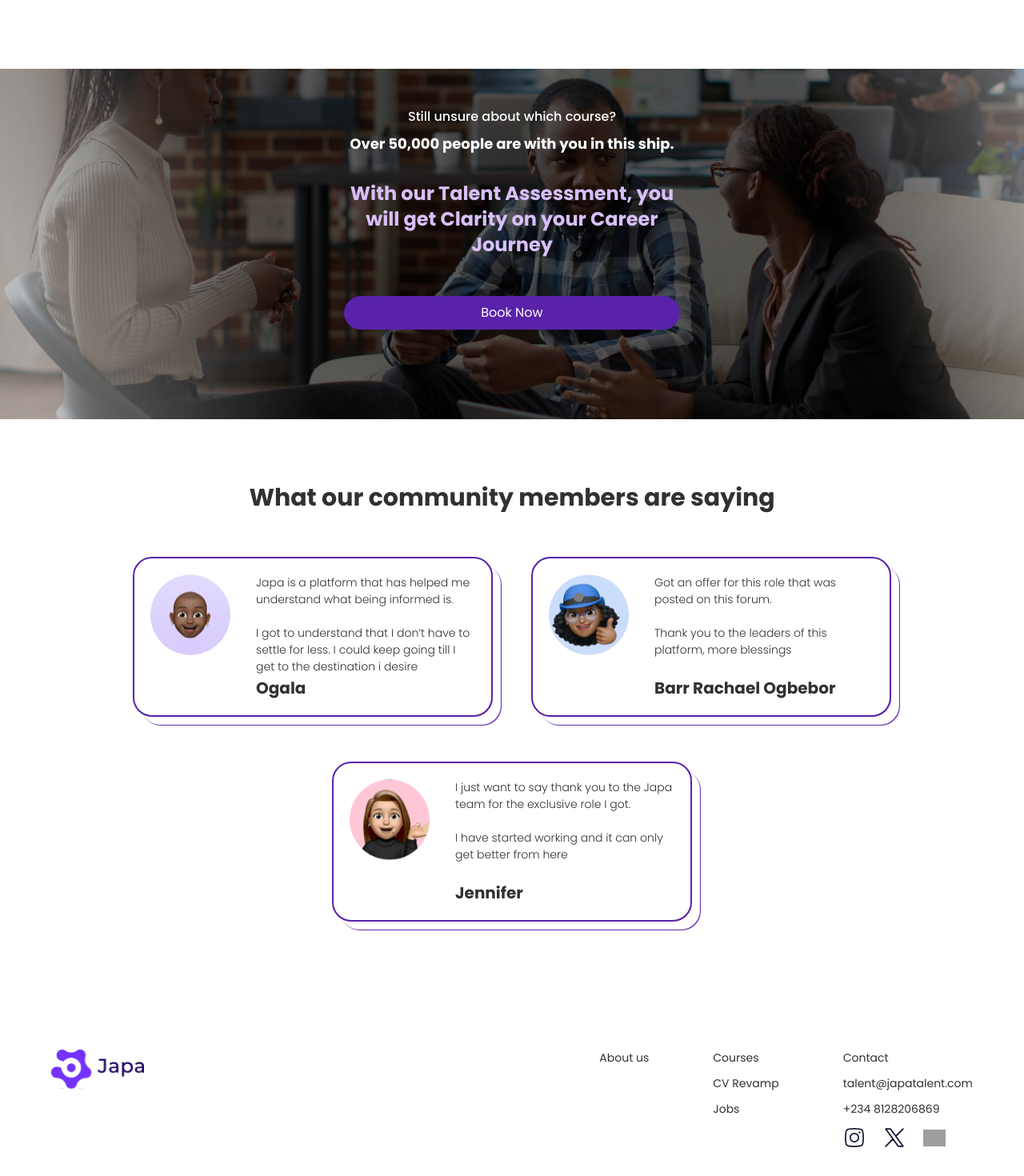
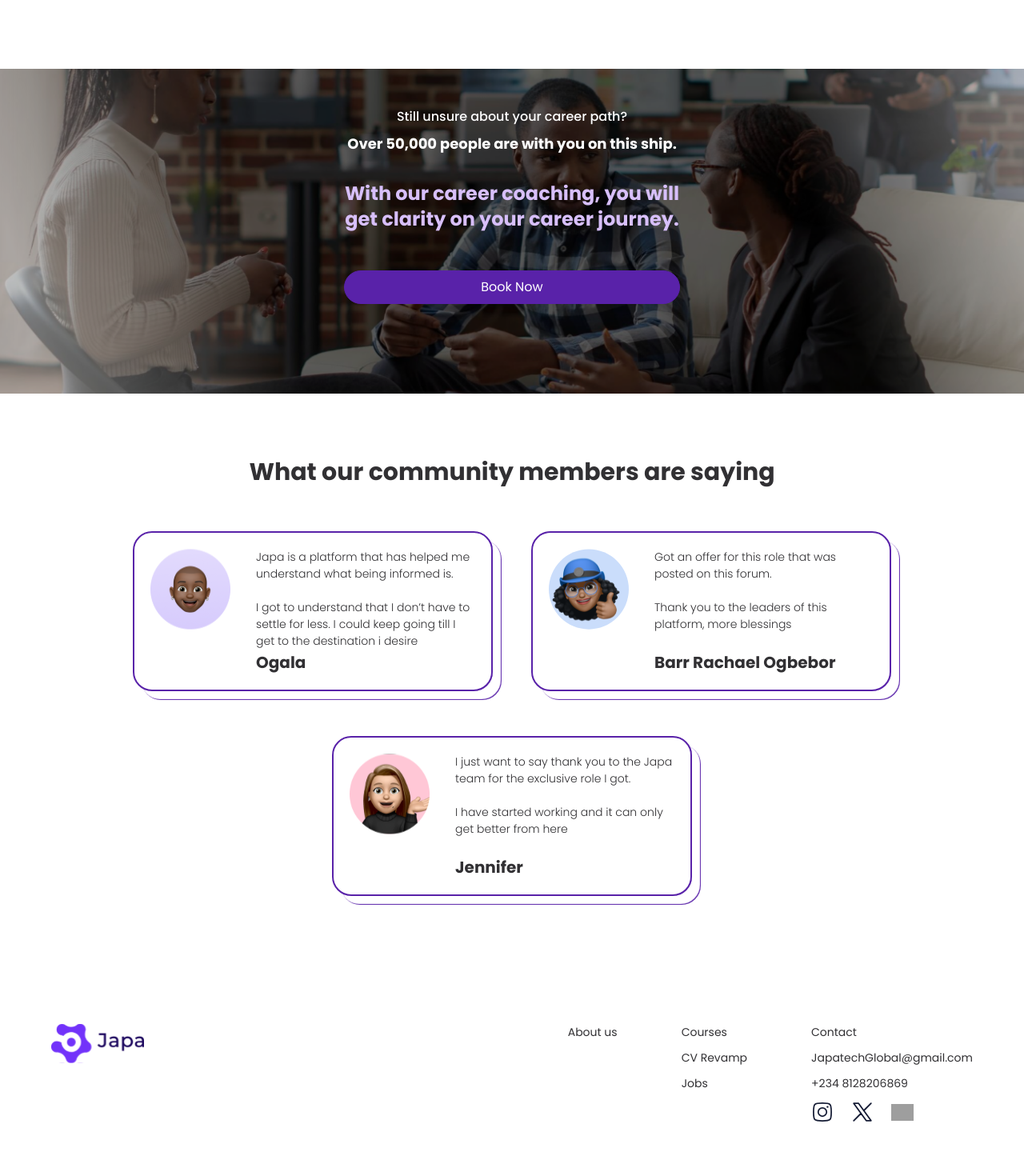
Before and after one commit to tosinxt/japatest, a Next.js app: page /careerCoaching in a window 1280 px wide. Shown: the part 2780-4250 px from the top of the page at 80% size. Built offline with nearby package versions, Linux system fonts and the light colour scheme; grey boxes are pictures that could not be loaded.

Commit message:
changed career coaching content

```diff
--- a/app/(pages)/careerCoaching/page.js
+++ b/app/(pages)/careerCoaching/page.js
@@ -195,13 +195,13 @@ fade-up"
       </section>
       <section className="bg-talent2 bg-cover py-20 tablet:pt-12 tablet:pb-28 mt-20 tablet:mt-36 flex flex-col justify-center items-center">
         <div className="px-[15px] tablet:px-0 tablet:w-[420px] flex flex-col gap-2 text-center text-white">
-          <p className="font-medium">Still unsure about which course?</p>
+          <p className="font-medium">Still unsure about your career path?</p>
           <p className="tablet:text-lg font-bold">
-            Over 50,000 people are with you in this ship.
+            Over 50,000 people are with you on this ship.{" "}
           </p>
           <p className="text-lg tablet:text-2xl text-[#d7bffa] font-bold mt-4 tablet:mt-6">
-            With our Talent Assessment, you will get Clarity on your Career
-            Journey
+            With our career coaching, you will get clarity on
+            your career journey.
           </p>
           <button
             onClick={handleOpenModal}
--- a/app/components/Footer/index.js
+++ b/app/components/Footer/index.js
@@ -38,7 +38,7 @@ const Footer = () => {
         </ul>
         <ul className="flex flex-col gap-3">
           <li>Contact</li>
-          <li>talent@japatalent.com</li>
+          <li>JapatechGlobal@gmail.com</li>
           <li>+234 8128206869</li>
           <li className="flex items-center gap-6">
             <Link
--- a/app/page.js
+++ b/app/page.js
@@ -181,7 +181,7 @@ fade-up"
           data-aos-duration="1500"
         >
           <span className="text-4xl flex flex-col justify-center items-center gap-2 h-full font-bold text-primary">
-            100K+
+            10K+
             <span className="text-textNeutral text-base font-normal">
               Students taught
             </span>
@@ -193,7 +193,7 @@ fade-up"
           data-aos-duration="1500"
         >
           <span className="text-4xl flex flex-col justify-center items-center gap-2 h-full font-bold text-[#FF9F24]">
-            50K
+            1K
             <span className="text-textNeutral text-base font-normal">
               CV Revamped
             </span>
@@ -205,7 +205,7 @@ fade-up"
           data-aos-duration="1500"
         >
           <span className="text-4xl flex flex-col justify-center items-center gap-2 h-full font-bold text-[#FF5FCC]">
-            30K
+            100+
             <span className="text-textNeutral text-base font-normal">
               Students taught
             </span>
```
